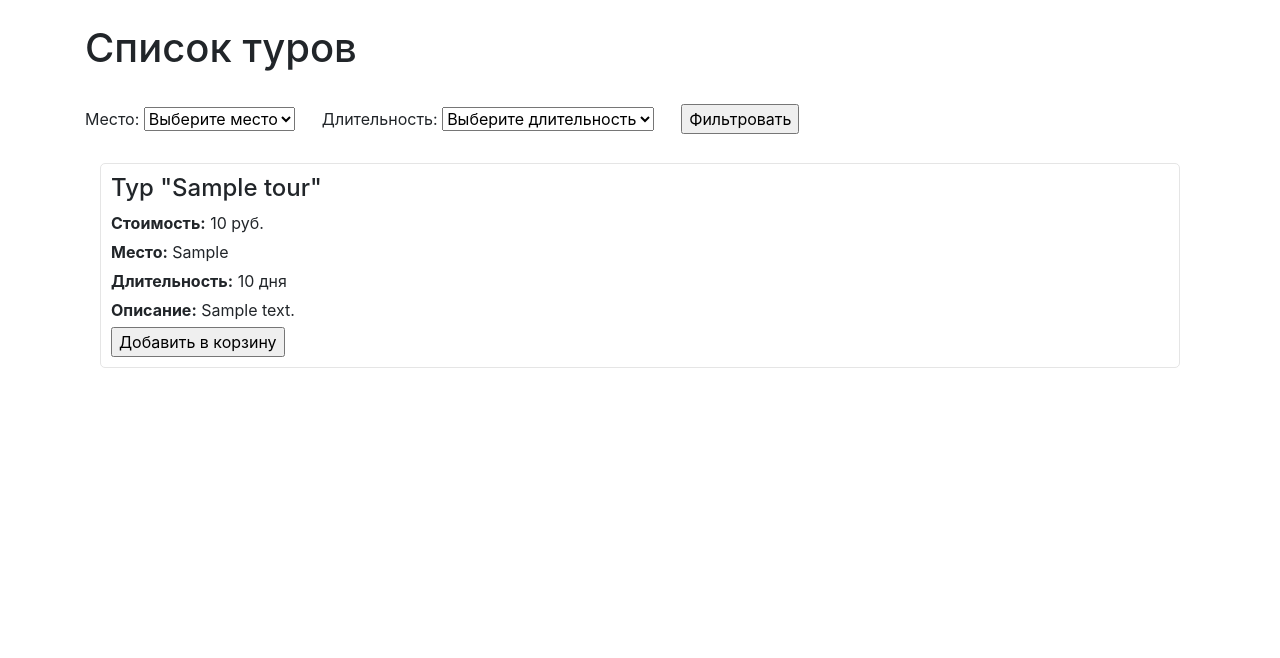
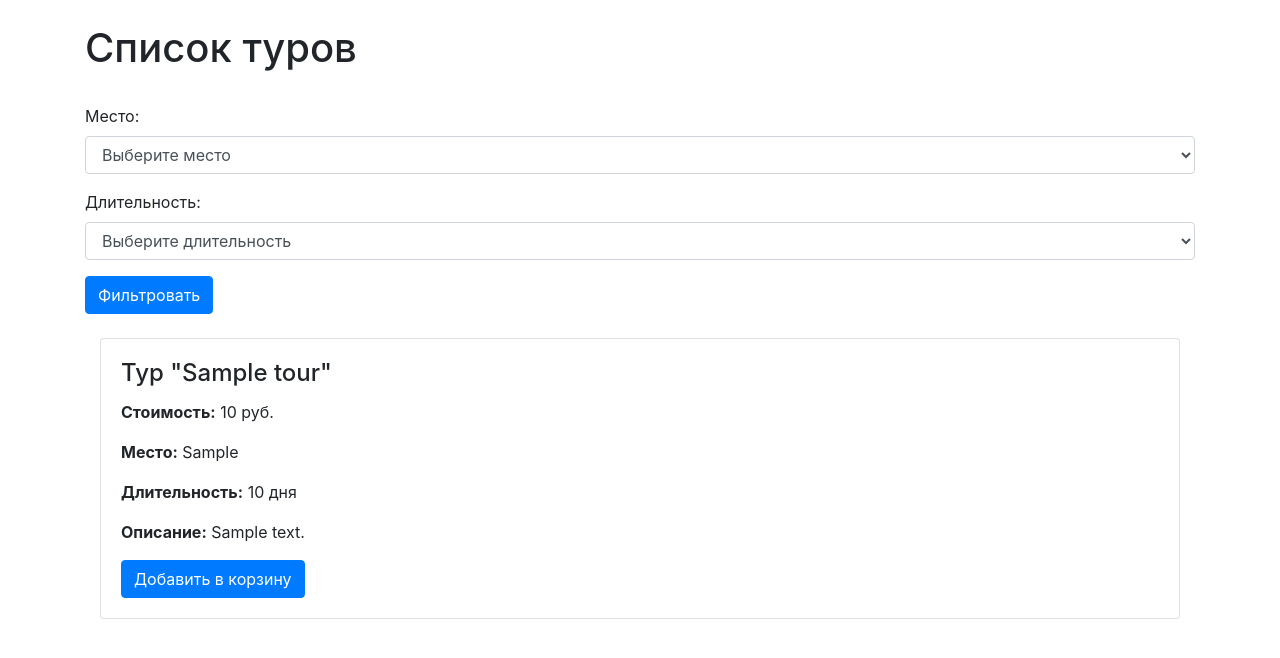
Before and after one commit to aznaur-arkelov/tour, a Flask app: page / in a window 1280 px wide. Shown: the part 56-714 px from the top of the page. Run offline with Flask 3, Linux system fonts and the light colour scheme; a user stored in the database is signed in; tables that the repository leaves empty hold one stand-in row (values such as "Sample post"); some libraries are stand-ins or nearby versions.

Commit message:
rewrite using bootstrap

```diff
--- a/templates/index.html
+++ b/templates/index.html
@@ -5,43 +5,30 @@
 <h1>Список туров</h1><br/>
 
 <form action="/" method="GET">
+    <div class="form-group">
         <label for="location">Место:</label>
-		<select id="location" name="location">
+        <select class="form-control" id="location" name="location">
             <option value="">Выберите место</option>
             {% for loc in locations %}
             <option value="{{ loc }}">{{ loc }}</option>
             {% endfor %}
-		</select>&nbsp;&nbsp;&nbsp;&nbsp;&nbsp;
-
+        </select>
+    </div>
+    <div class="form-group">
         <label for="duration">Длительность:</label>
-		<select id="duration" name="duration">
+        <select class="form-control" id="duration" name="duration">
             <option value="">Выберите длительность</option>
             <option value="1">1 день</option>
             <option value="2">2 дня</option>
             <option value="3">3 дня</option>
             <option value="4">4 дня</option>
             <!-- <option value="5">5 дней и более</option> -->
-		</select>&nbsp;&nbsp;&nbsp;&nbsp;&nbsp;
-
-		<input type="submit" value="Фильтровать">
+        </select>
+    </div>
+    <button type="submit" class="btn btn-primary">Фильтровать</button>
 </form>
 
-	<style>
-		.tour {
-			border: 1px solid #e5e5e5;
-			padding: 10px;
-			margin-bottom: 20px;
-			border-radius: 5px;
-		}
-		.tour h4 {
-			margin-top: 0;
-		}
-		.tour p {
-			margin-bottom: 5px;
-		}
-	</style>
-
-    <br/>
+<br>
 
 <div class="container">
 
@@ -49,16 +36,18 @@
 
     <div class="row">
         <div class="col-md-12">
-				<div class="tour">
-					<h4>Тур "{{ tour.name }}"</h4>
-					<p><strong>Стоимость:</strong> {{ tour.price }} руб.</p>
-					<p><strong>Место:</strong> {{ tour.location }} </p>
-					<p><strong>Длительность:</strong> {{ tour.duration }} дня </p>
-					<p><strong>Описание:</strong> {{ tour.description }} </p>
+            <div class="card mb-4">
+                <div class="card-body">
+                    <h4 class="card-title">Тур "{{ tour.name }}"</h4>
+                    <p class="card-text"><strong>Стоимость:</strong> {{ tour.price }} руб.</p>
+                    <p class="card-text"><strong>Место:</strong> {{ tour.location }}</p>
+                    <p class="card-text"><strong>Длительность:</strong> {{ tour.duration }} дня</p>
+                    <p class="card-text"><strong>Описание:</strong> {{ tour.description }}</p>
 
                     <form action="/add_to_cart/{{ tour.id }}" method="POST">
-						<input type="submit" value="Добавить в корзину">
+                        <button type="submit" class="btn btn-primary">Добавить в корзину</button>
                     </form>
+                </div>
             </div>
         </div>
     </div>
```
Also changed, not shown: templates/login.html (+11 -5 lines), templates/register.html (+10 -4 lines). Lines whose indentation alone changed are shown as unchanged.
